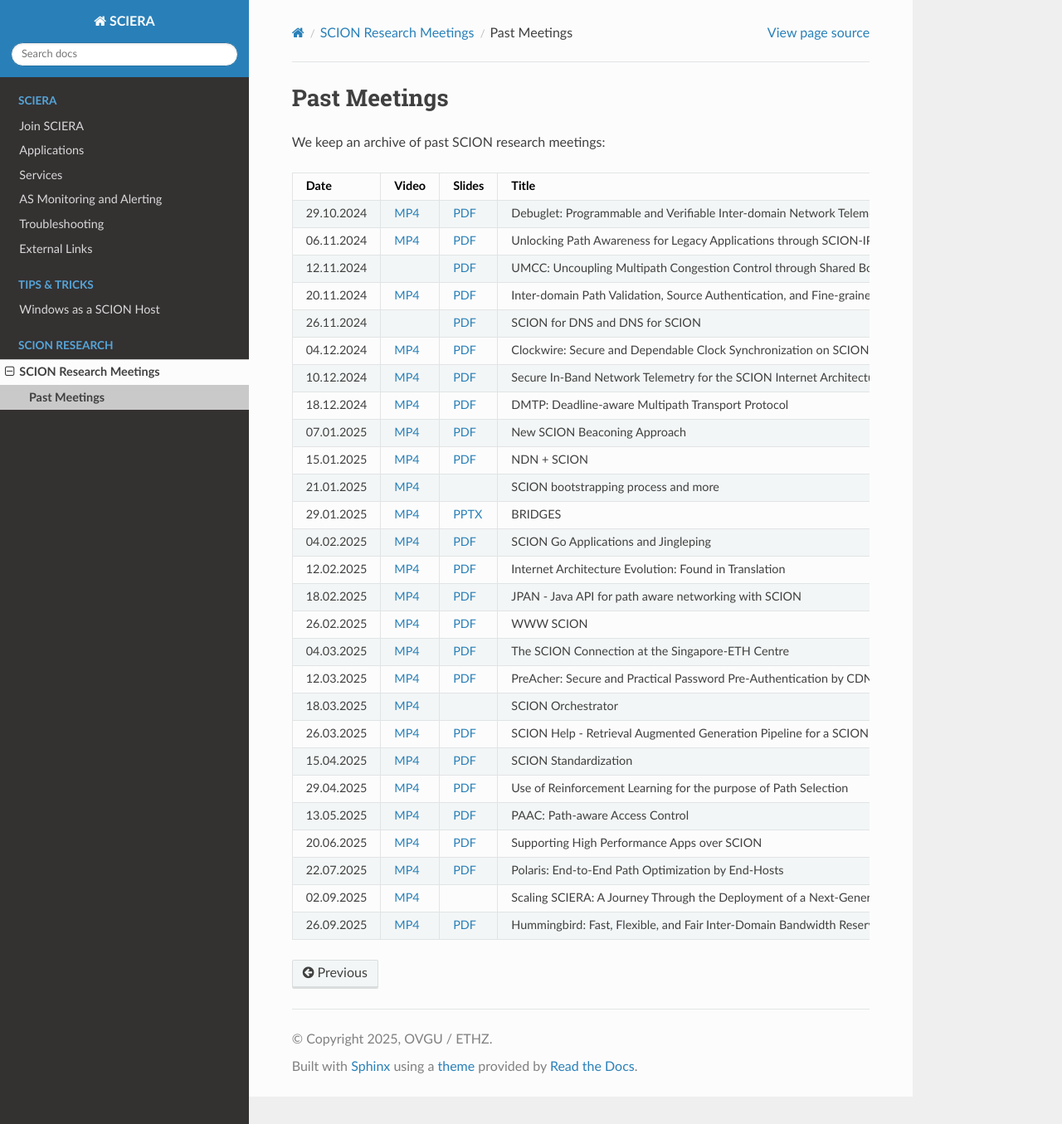
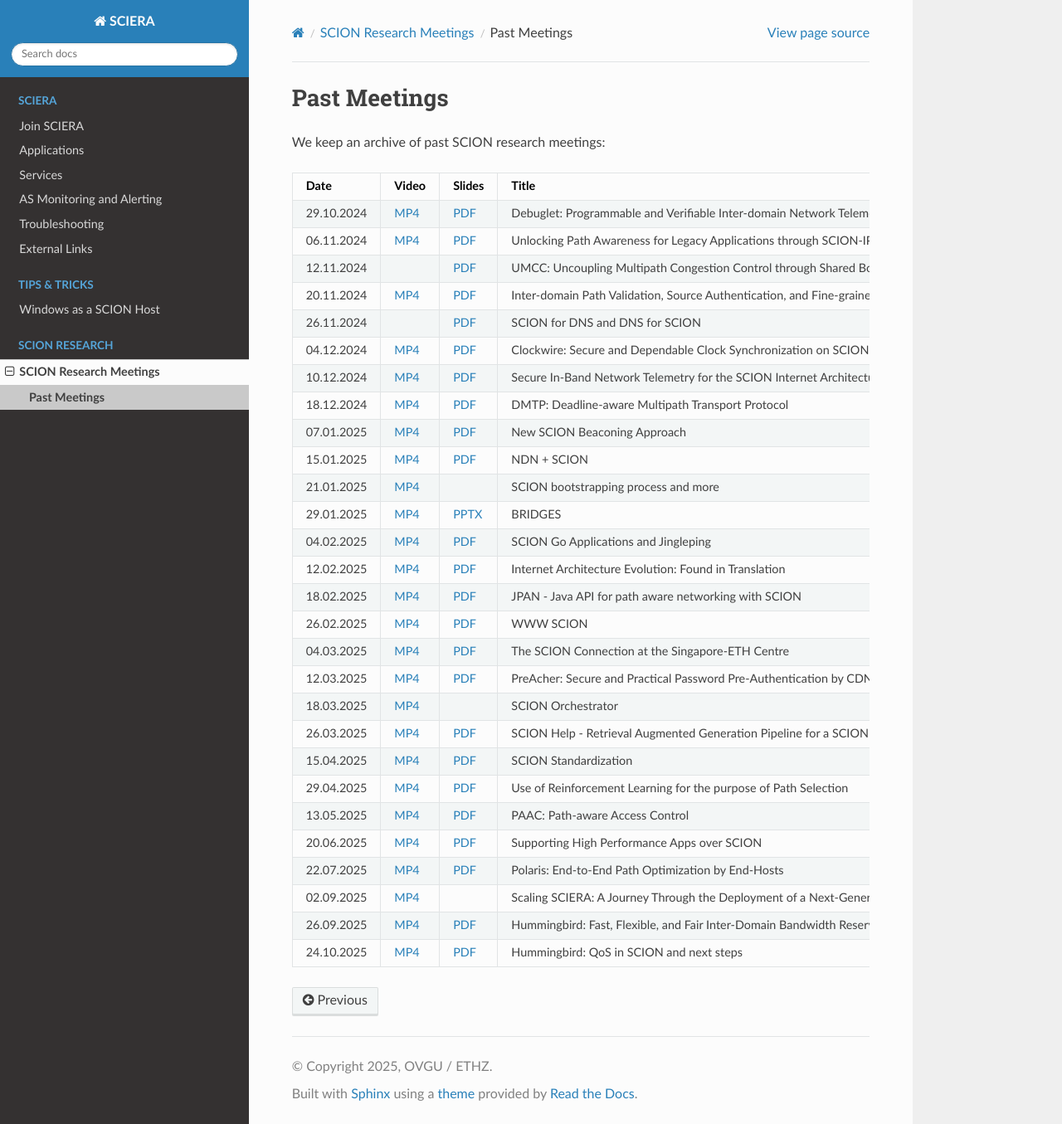
Before and after one commit to netsys-lab/scion-education-network-documentation, a Sphinx documentation site: the page built from docs/source/scion-research/meetings/past.rst, in a window 1280 px wide and 1355 px high. Shown: the whole window at 83% size. Built offline with Sphinx 7.4.7 and the Read the Docs theme 3.1.0, drawn with Linux system fonts in a browser that asks for light colours.

Commit message:
Add Hummingbird and Next video and PDF. (#29)

```diff
--- a/docs/source/scion-research/meetings/past.rst
+++ b/docs/source/scion-research/meetings/past.rst
@@ -177,3 +177,9 @@ We keep an archive of past SCION research meetings:
       - Hummingbird: Fast, Flexible, and Fair Inter-Domain Bandwidth Reservations
       - Giacomo Giuliari (Mysten Labs)
       - `PDF <https://netsec.ethz.ch/publications/papers/Hummingbird-sigcomm2025.pdf>`__
+    * - 24.10.2025
+      - `MP4 <https://drive.google.com/file/d/1FzV9-pM1faEOpZX7DZ5lCVqtTp_7PNmy/view>`__
+      - `PDF <https://drive.google.com/file/d/1rUIA8ogjMgXVB9NBV576mkuO2g7bsmer/view>`__
+      - Hummingbird: QoS in SCION and next steps
+      - Juan A. Garcia-Pardo
+      -
```
